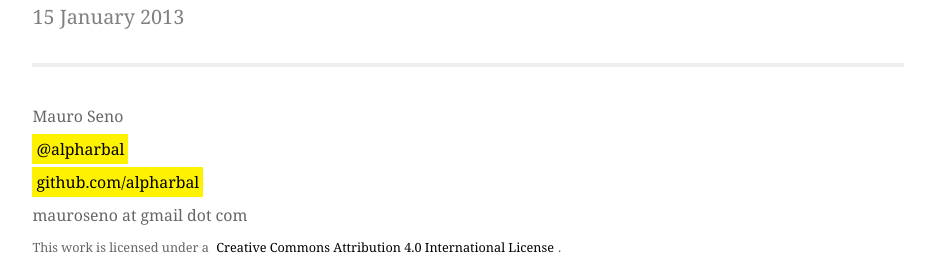
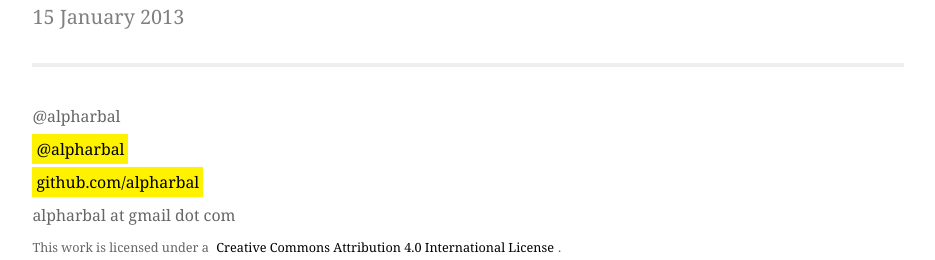
Before and after one commit to raindog/raindog.github.io, a Jekyll site: the page built from _posts/2013-01-15-on-aaron-swartz-death.md, in a window 1280 px wide. Shown: the part 761-1021 px from the top of the page, without its empty margins (172-1107 px from the left). Built offline with Jekyll 4.4.1, drawn with Linux system fonts in a browser that asks for light colours.

Commit message:
Update footer.html

```diff
--- a/_includes/footer.html
+++ b/_includes/footer.html
@@ -1,10 +1,10 @@
 <div class='footer'>
     <div class="contact">
         <p>
-            Mauro Seno<br />
+            @alpharbal<br />
             <a href="http://twitter.com/alpharbal">@alpharbal</a><br/>
             <a href="http://github.com/alpharbal">github.com/alpharbal</a><br/>
-            mauroseno at gmail dot com<br/>
+            alpharbal at gmail dot com<br/>
         </p>
         <small id="licence">
             This work is licensed under a <a rel="license" href="http://creativecommons.org/licenses/by/4.0/">Creative Commons Attribution 4.0 International License</a>.
```
